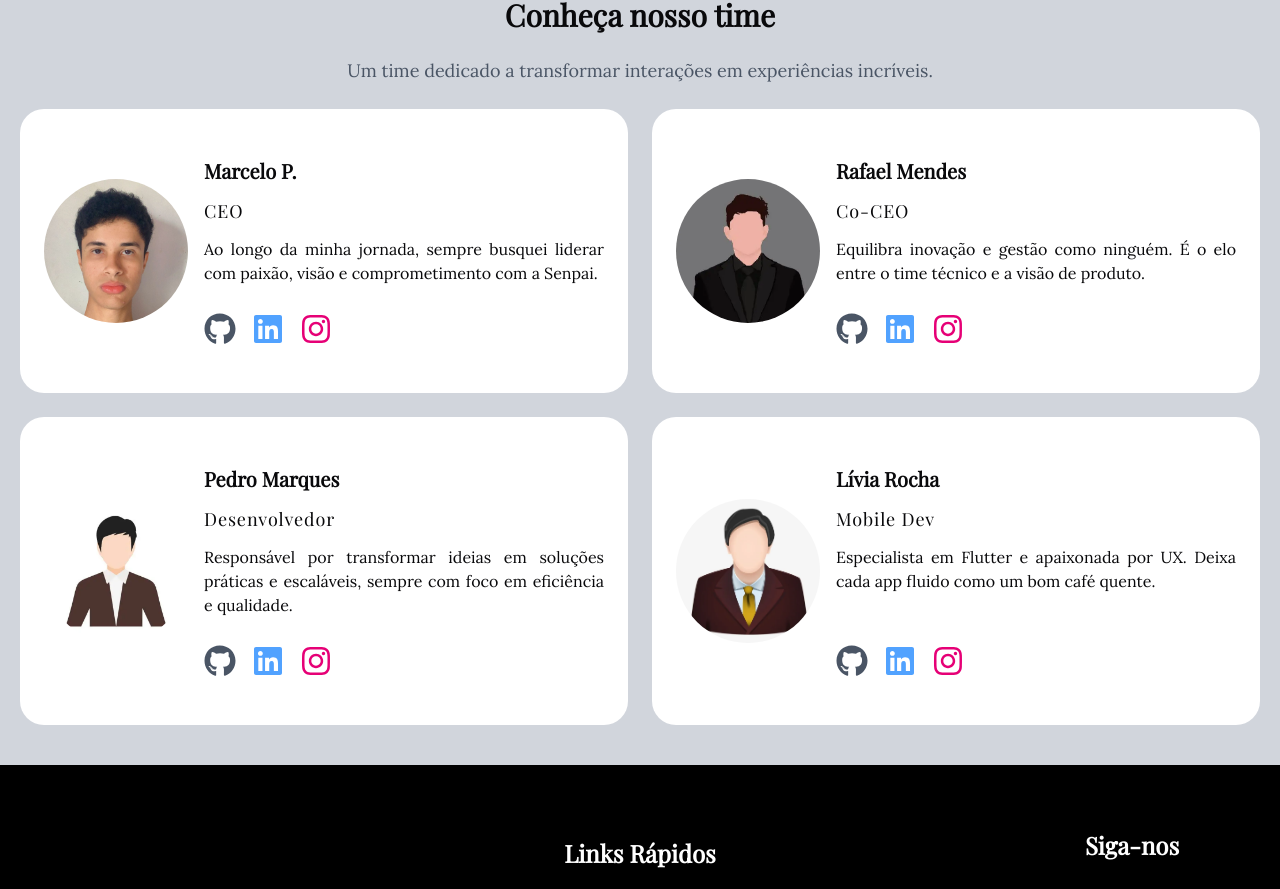
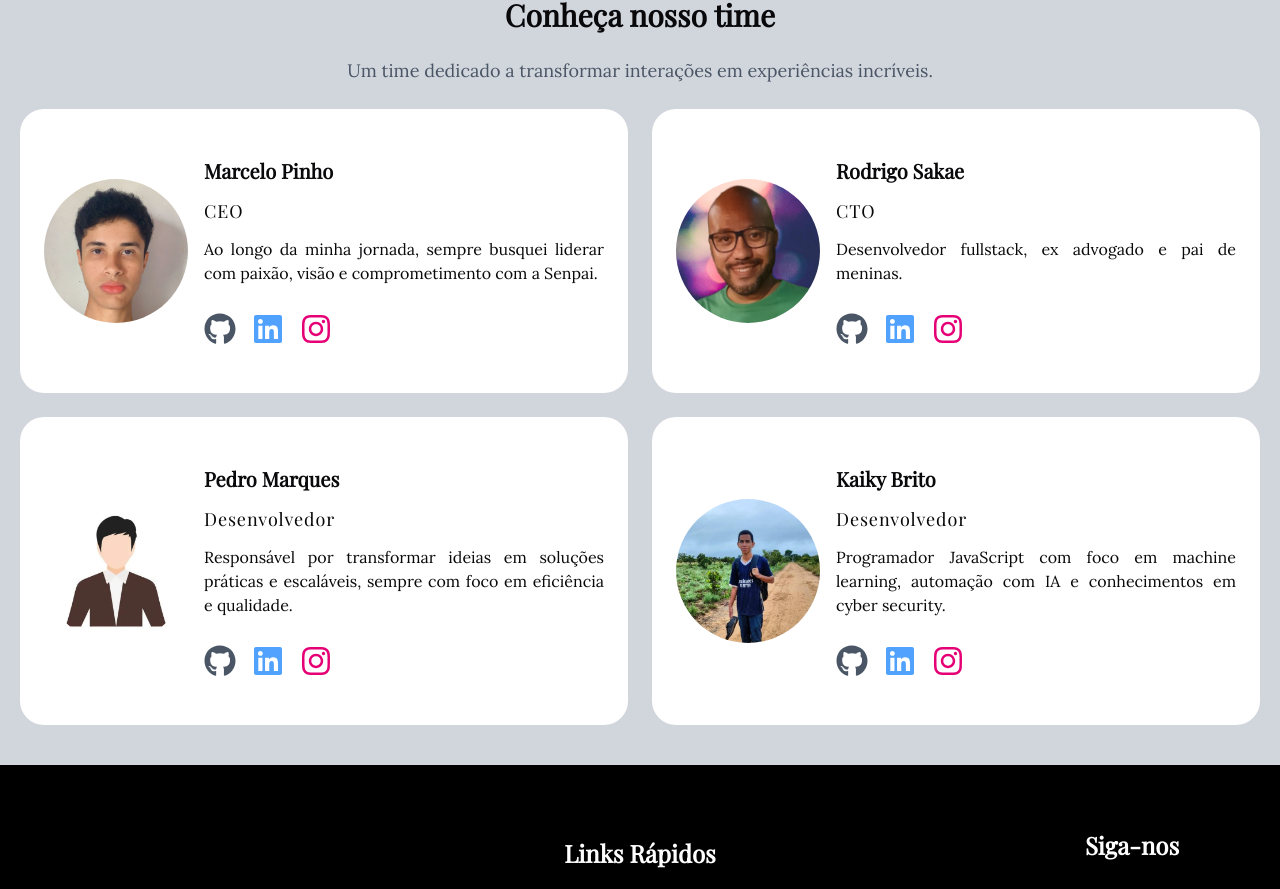
Before and after one commit to PedroMarques391/senpaiLP, a Next.js app: page /about in a window 1280 px wide. Shown: the part 1943-2832 px from the top of the page. Built offline with nearby package versions, Linux system fonts and the light colour scheme.

Commit message:
update: update data.

```diff
--- a/src/data/utils.tsx
+++ b/src/data/utils.tsx
@@ -3,9 +3,9 @@ import { ShieldCheck, Lock, ThumbsUp, Users, RefreshCw } from "lucide-react";
 import { JSX } from "react";
 import { FaGithub, FaInstagram, FaLinkedin } from "react-icons/fa";
 import CEOImage from "../../public/images/about/marcelo.jpeg"
-import CoCEOImage from "../../public/images/about/icon2.webp"
+import CoCEOImage from "../../public/images/about/rodrigo.png"
 import Dev1Image from "../../public/images/about/icon3.webp"
-import Dev2Image from "../../public/images/about/icon4.webp"
+import Dev2Image from "../../public/images/about/kaiky.jpeg"
 import { ITeamProps } from "@/components/Team";
 
 
@@ -40,7 +40,7 @@ interface ITermsOfUse {
 export const teamMembers: ITeamProps[] = [
     {
         image: CEOImage,
-        name: "Marcelo P.",
+        name: "Marcelo Pinho",
         jobTitle: "CEO",
         bio: "Ao longo da minha jornada, sempre busquei liderar com paixão, visão e comprometimento com a Senpai.",
         links: [
@@ -51,9 +51,9 @@ export const teamMembers: ITeamProps[] = [
     },
     {
         image: CoCEOImage,
-        name: "Rafael Mendes",
-        jobTitle: "Co-CEO",
-        bio: "Equilibra inovação e gestão como ninguém. É o elo entre o time técnico e a visão de produto.",
+        name: "Rodrigo Sakae",
+        jobTitle: "CTO",
+        bio: "Desenvolvedor fullstack, ex advogado e pai de meninas.",
         links: [
             { url: "https://github.com/rafamendes", color: "text-gray-600", icon: <FaGithub size={32} /> },
             { url: "https://linkedin.com/in/rafamendes", color: "text-blue-400", icon: <FaLinkedin size={32} /> },
@@ -73,9 +73,9 @@ export const teamMembers: ITeamProps[] = [
     },
     {
         image: Dev2Image,
-        name: "Lívia Rocha",
-        jobTitle: "Mobile Dev",
-        bio: "Especialista em Flutter e apaixonada por UX. Deixa cada app fluido como um bom café quente.",
+        name: "Kaiky Brito",
+        jobTitle: "Desenvolvedor",
+        bio: "Programador JavaScript com foco em machine learning, automação com IA e conhecimentos em cyber security.",
         links: [
             { url: "https://github.com/liviarocha", color: "text-gray-600", icon: <FaGithub size={32} /> },
             { url: "https://linkedin.com/in/liviarocha", color: "text-blue-400", icon: <FaLinkedin size={32} /> },
```
